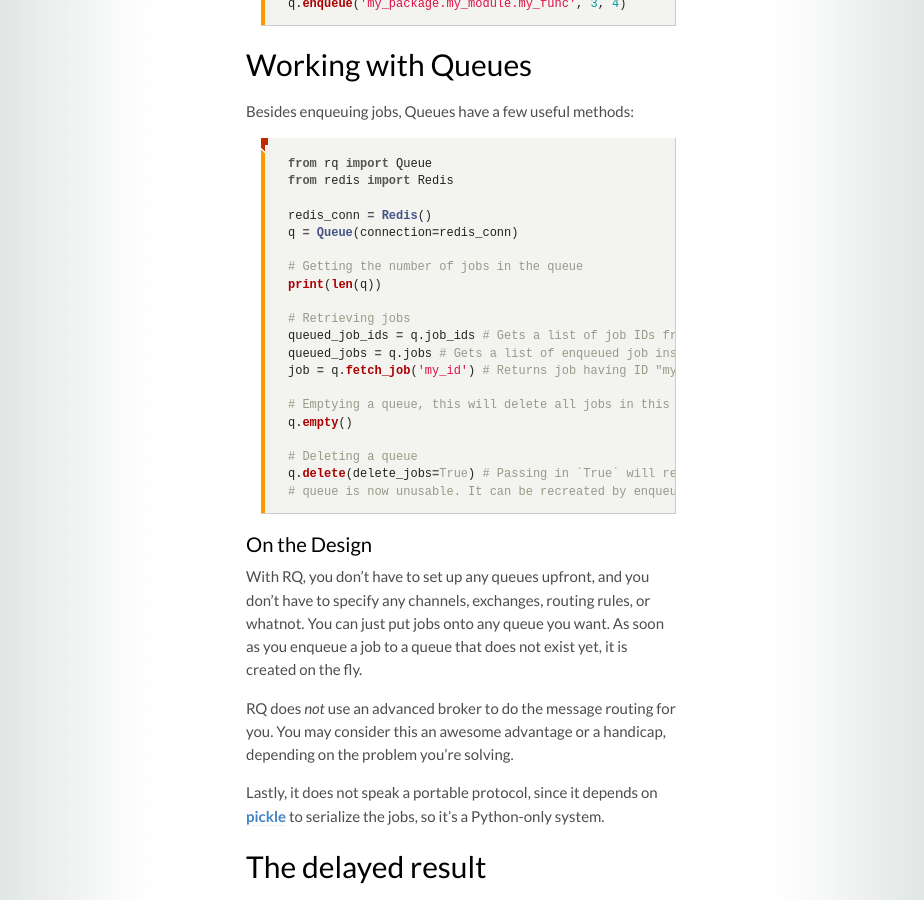
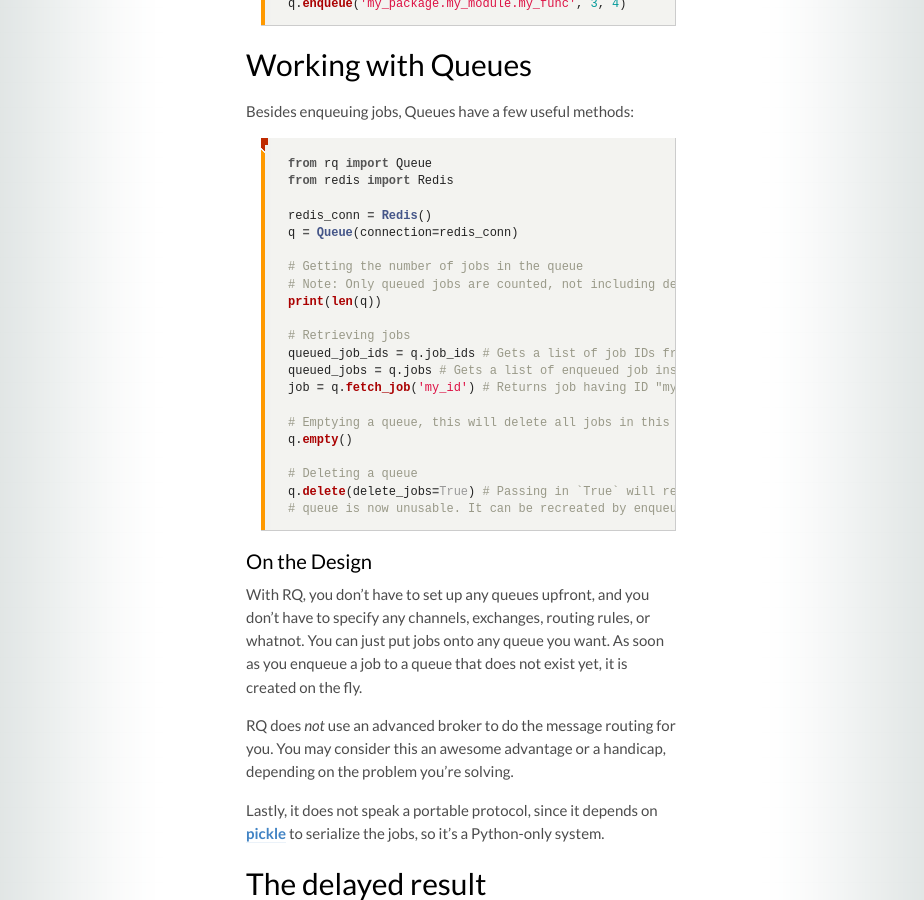
Before and after one commit to rq/rq, a Jekyll site: the page built from docs/docs/index.md, in a window 1280 px wide and 900 px high, scrolled down 2492 px. Shown: the whole window, without its empty margins (179-1103 px from the left). Built offline with Jekyll 4.4.1, drawn with Linux system fonts in a browser that asks for light colours; some web fonts are replaced; comment, search, counter and statistics services are not loaded.

Commit message:
Update index.md

```diff
--- a/docs/docs/index.md
+++ b/docs/docs/index.md
@@ -115,6 +115,7 @@ redis_conn = Redis()
 q = Queue(connection=redis_conn)
 
 # Getting the number of jobs in the queue
+# Note: Only queued jobs are counted, not including deferred ones
 print(len(q))
 
 # Retrieving jobs
```
